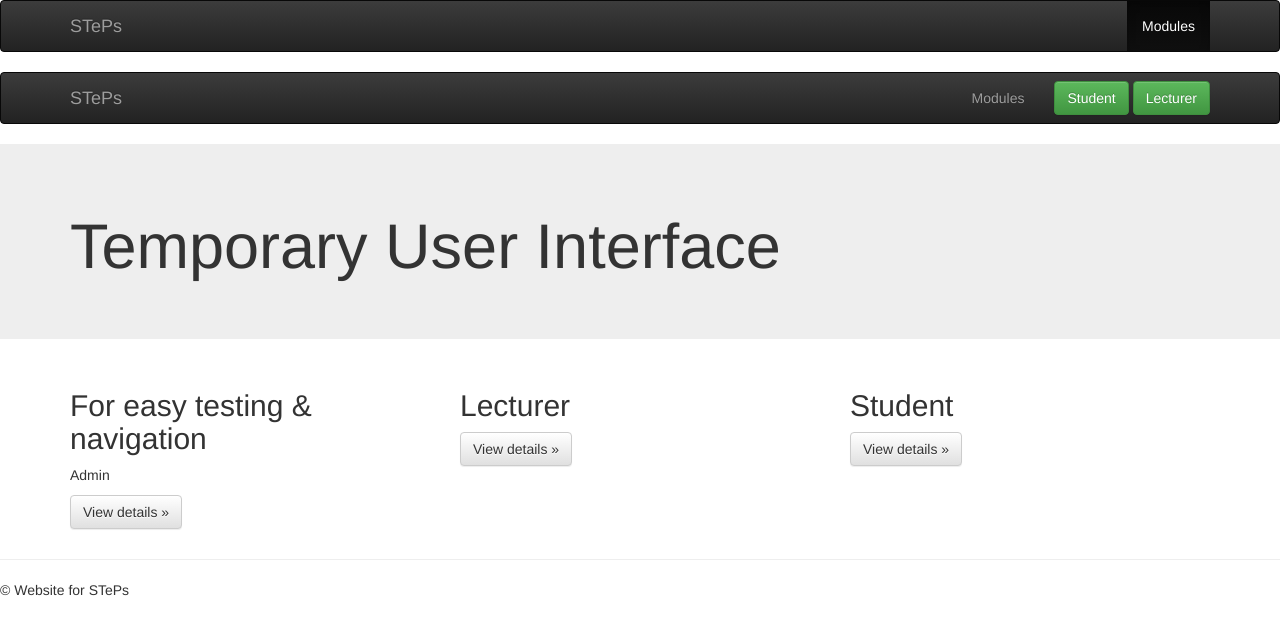
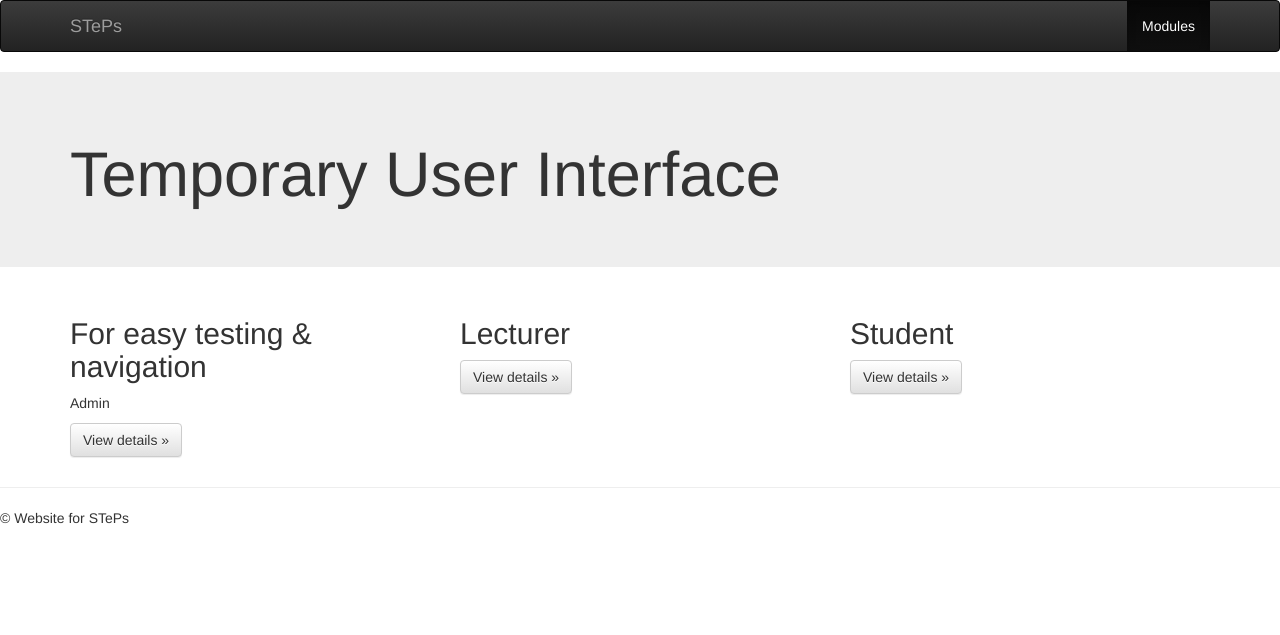
Before and after one commit to nicholaslum444/CP3101B-CI-STEPS, a CodeIgniter app: page /database/ in a window 1280 px wide. Shown: the top 635 px of the page. Run offline with CodeIgniter, Linux system fonts and the light colour scheme.

Commit message:
Fixed the home page

```diff
--- a/application/views/public/HomePage.php
+++ b/application/views/public/HomePage.php
@@ -1,37 +1,3 @@
-<nav class="navbar navbar-inverse" role="navigation">
-    <div class="container">
-        <div class="navbar-header">
-            <button type="button" class="navbar-toggle collapsed" data-toggle="collapse" data-target="#navbar" aria-expanded="false" aria-controls="navbar">
-                <span class="sr-only">Toggle navigation</span>
-                <span class="icon-bar"></span>
-                <span class="icon-bar"></span>
-                <span class="icon-bar"></span>
-            </button>
-            <a class="navbar-brand" href="/index.html">STePs</a>
-        </div>
-        <div id="navbar" class="navbar-collapse collapse">
-            <div class="navbar-right"> <!--align right-->
-                <ul class="nav navbar-nav">
-                    <li>
-                        <a href="/modules">Modules</a>
-                    </li>
-                </ul>
-                <!-- IMPORTANT! For the (student) log in, redirect the user to this url:  -->
-                <!-- https://ivle.nus.edu.sg/api/login/?apikey=3bBGOIdtC1T2d7SXeQAO9&url=http://steps.tk/student/-->
-
-                <!-- After login, the user will be directed to the landing page url, and the url will have the auth token appended to it. -->
-                <!-- Example: http://steps.tk/student/?token=ATRUWEY8UBB23JKJDA89312JH3B8HB (note: the actual token is very long) -->
-                <!-- Post the token from the url to php/login.php (see example-landing-page.html for code example of how to do this) -->
-                <!-- Our server will then tell you whether the token is valid or not. It will also start the session for the user if valid. -->
-                <div class="navbar-form navbar-right">
-                    <button type="button" class="btn btn-success" id="studentLogin">Student</button>
-                    <button type="button" class="btn btn-success" id="lecturerLogin">Lecturer</button>
-                </div>
-            </div>
-        </div><!--/.navbar-collapse -->
-    </div>
-</nav>
-
 <!-- Main jumbotron for a primary marketing message or call to action -->
 <div class="jumbotron">
     <div class="container">
```
